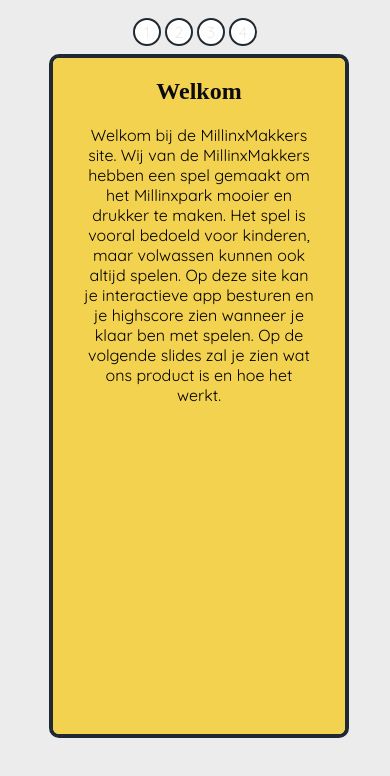
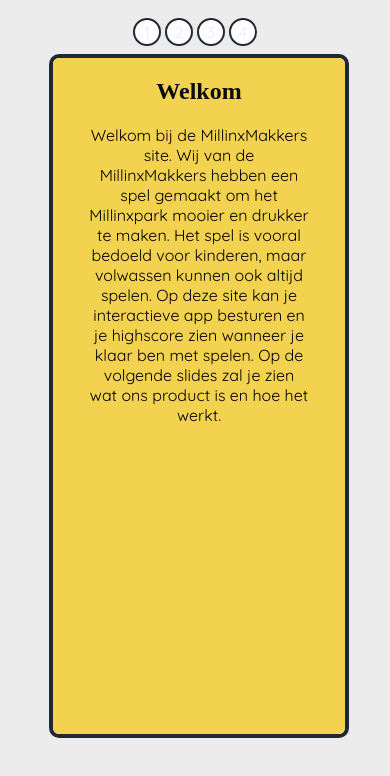
Before and after one commit to dvbeelen/cle3-millinxpark, a plain HTML site: page webapp/index.html in a window 390 px wide. Shown: the part 40-816 px from the top of the page. Drawn offline with Linux system fonts and the light colour scheme; no server answers; a web font is replaced by a local one.

Commit message:
Made the page with pictures responsive

```diff
--- a/webapp/css/style.css
+++ b/webapp/css/style.css
@@ -188,16 +188,16 @@ table{
     }
 }
 
-@media(max-width: 425px){
+@media(max-width: 426px){
     .tutorial_pic{
         width: 100%;
         max-width: 220px;
         height: auto;
     }
     p{
-        width: 80%;
-        margin-left: 10%;
-        margin-right: 10%;
+        width: 75%;
+        margin-left: 12.5%;
+        margin-right: 12.5%;
     }
     .pickGenre{
         width: 100px; height: 100px;
@@ -210,4 +210,7 @@ table{
         max-width: 200px;
         height: auto;
     }
+    .pickGenre{
+        width: 75px; height: 75px;
+    }
 }
--- a/webapp/js/api.js
+++ b/webapp/js/api.js
@@ -2,7 +2,7 @@ const imageWidth = 200; //your desired image width in pixels
 const imageHeight = 200; //desired image height in pixel
 const collectionID = 4576130; //the collection ID from the original url
 const images = document.getElementsByClassName("pickGenre");
-const genres = ["music,classical", "music,rock", "music,hiphop", "music,games"]; //Search terms
+const genres = ["classical music", "rock music", "hiphop music", "game music"]; //Search terms
 let x = 0
 
 //Deze code zou voor ieder array-item een afbeelding op moeten halen uit de API en dan vervolgens de src van de pickGenre afbeeldingen
```
